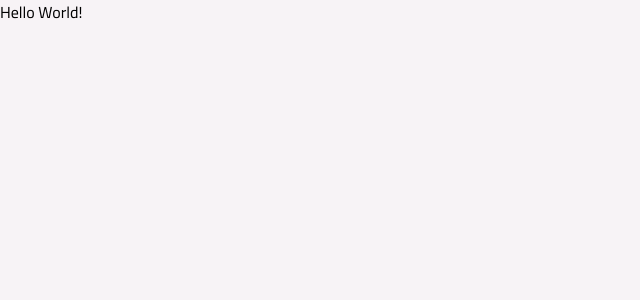
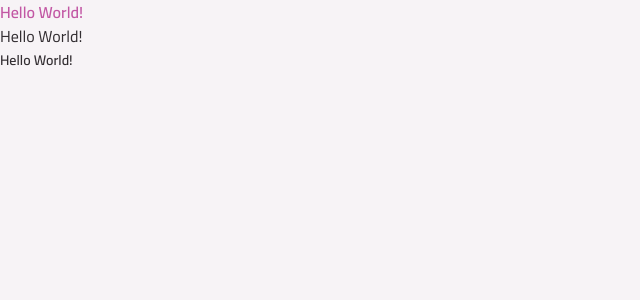
Before and after one commit to Humildeficador/rocketseat-toDoList, a React (Vite) app: page / in a window 1280 px wide. Shown: the top 300 px of the page, without its empty margins (0-640 px from the left). Built offline with nearby package versions, Linux system fonts and the light colour scheme.

Commit message:
Text Component created

```diff
--- a/biome.json
+++ b/biome.json
@@ -24,6 +24,7 @@
 			"semicolons":"asNeeded"
 		}
 	},
+
 	"css": {
 		"parser": {
 			"tailwindDirectives": true
--- a/package.json
+++ b/package.json
@@ -11,6 +11,7 @@
   },
   "dependencies": {
     "@tailwindcss/vite": "^4.1.18",
+    "class-variance-authority": "^0.7.1",
     "react": "^19.2.0",
     "react-dom": "^19.2.0",
     "tailwindcss": "^4.1.18"
--- a/src/App.tsx
+++ b/src/App.tsx
@@ -1,3 +1,15 @@
+import { Text } from "./components/Text/Text"
+
 export function App() {
-	return <h1>Hello World!</h1>
+	return (
+		<div className="grid gap-3">
+			<div className="flex flex-col gap-1">
+				<Text variant={"body-md"} className="text-pink-base">
+					Hello World!
+				</Text>
+				<Text variant={"body-sm"}>Hello World!</Text>
+				<Text variant={"body-sm-bold"}>Hello World!</Text>
+			</div>
+		</div>
+	)
 }
--- /dev/null
+++ b/src/components/Text/Text.tsx
@@ -0,0 +1,38 @@
+import { cva, type VariantProps } from "class-variance-authority"
+import { createElement, type JSX, type ReactNode } from "react"
+
+export const textVariants = cva("font-sans text-gray-400", {
+	variants: {
+		variant: {
+			"body-sm": "text-base leading-4 font-normal",
+			"body-sm-bold": "text-sm leading-6 font-semibold",
+			"body-md": "text-base leading-6 font-semibold",
+		},
+		defaultVariants: {
+			variant: "body-md",
+		},
+	},
+})
+
+interface TextProps extends VariantProps<typeof textVariants> {
+	as?: keyof JSX.IntrinsicElements
+	className?: string
+	children: ReactNode
+}
+
+export function Text({
+	as = "span",
+	variant,
+	className,
+	children,
+	...props
+}: TextProps) {
+	return createElement(
+		as,
+		{
+			className: textVariants({ variant, className }),
+			...props,
+		},
+		children,
+	)
+}
```
Also changed, not shown: src/assets/logo.svg (added), 1 other file (tests, documents, lock files or other folders).
